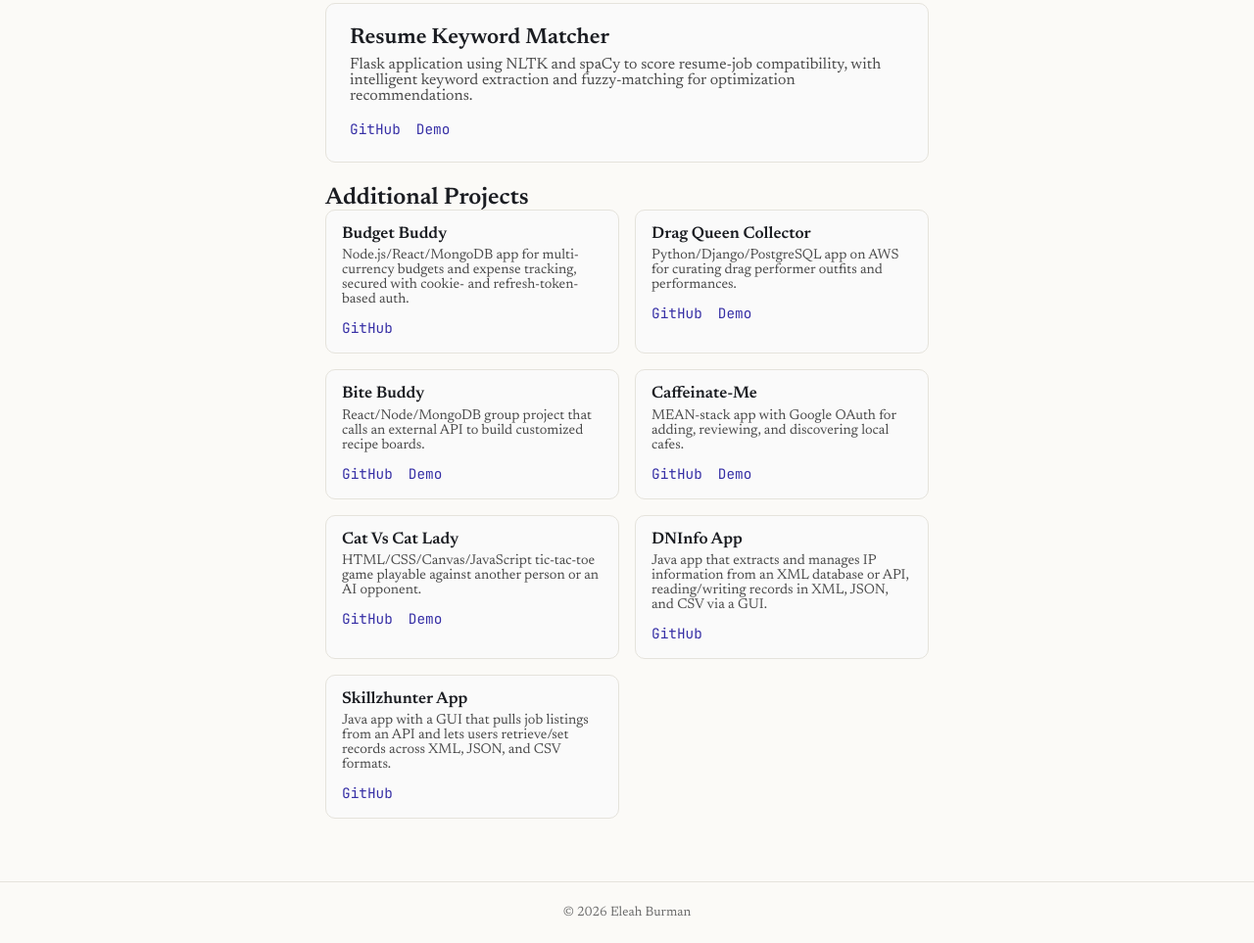
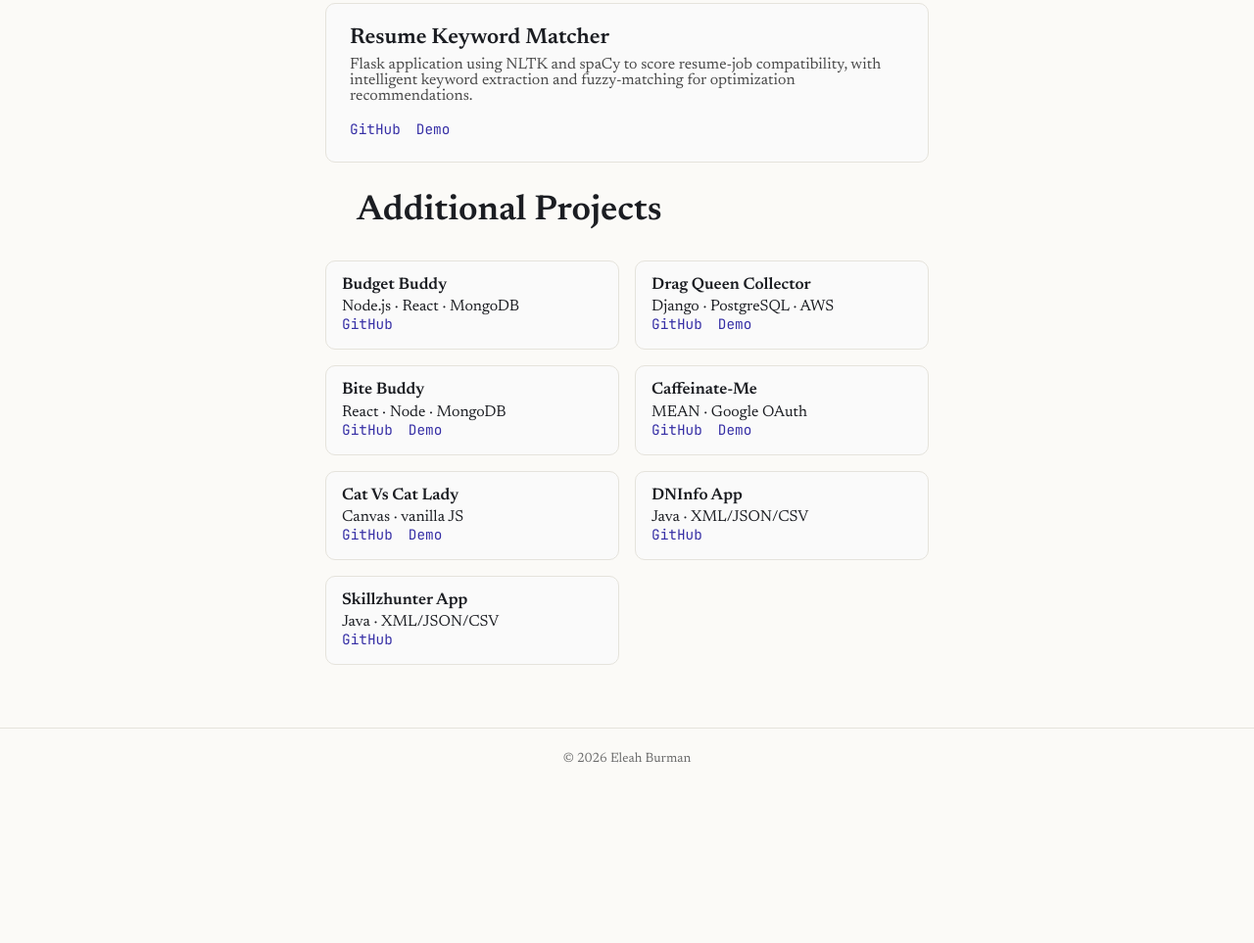
Before and after one commit to EleahBurman/eleah-burman-project-1, a website: page projects.html in a window 1280 px wide. Shown: the part 951-1914 px from the top of the page at 98% size. After the commit the page ends 1757 px from the top, so only its background shows below. Drawn offline with Linux system fonts and the light colour scheme.

Commit message:
Remove extra information from additional projects

```diff
--- a/projects.html
+++ b/projects.html
@@ -72,11 +72,11 @@
                 </article>
             </div>
 
-            <h2>Additional Projects</h2>
+            <h2 class="page-title">Additional Projects</h2>
             <div class="mini-project-grid">
                 <article class="project-card mini">
                     <h3 class="mini-title">Budget Buddy</h3>
-                    <p class="description">Node.js/React/MongoDB app for multi-currency budgets and expense tracking, secured with cookie- and refresh-token-based auth.</p>
+                    <p class="stack">Node.js · React · MongoDB</p>
                     <div class="project-links">
                         <a href="https://github.com/EleahBurman/budget-app">GitHub</a>
                     </div>
@@ -84,7 +84,7 @@
 
                 <article class="project-card mini">
                     <h3 class="mini-title">Drag Queen Collector</h3>
-                    <p class="description">Python/Django/PostgreSQL app on AWS for curating drag performer outfits and performances.</p>
+                    <p class="stack">Django · PostgreSQL · AWS</p>
                     <div class="project-links">
                         <a href="https://github.com/EleahBurman/drag-queen-collector">GitHub</a>
                         <a href="https://dragqueencollector.fly.dev/">Demo</a>
@@ -93,7 +93,7 @@
 
                 <article class="project-card mini">
                     <h3 class="mini-title">Bite Buddy</h3>
-                    <p class="description">React/Node/MongoDB group project that calls an external API to build customized recipe boards.</p>
+                    <p class="stack">React · Node · MongoDB</p>
                     <div class="project-links">
                         <a href="https://github.com/EleahBurman/bite-buddy-front-end">GitHub</a>
                         <a href="https://bitebuddyapp.netlify.app/">Demo</a>
@@ -102,7 +102,7 @@
 
                 <article class="project-card mini">
                     <h3 class="mini-title">Caffeinate-Me</h3>
-                    <p class="description">MEAN-stack app with Google OAuth for adding, reviewing, and discovering local cafes.</p>
+                    <p class="stack">MEAN · Google OAuth</p>
                     <div class="project-links">
                         <a href="https://github.com/EleahBurman/caffeinate-me">GitHub</a>
                         <a href="https://caffeinate-me.fly.dev/">Demo</a>
@@ -111,7 +111,7 @@
 
                 <article class="project-card mini">
                     <h3 class="mini-title">Cat Vs Cat Lady</h3>
-                    <p class="description">HTML/CSS/Canvas/JavaScript tic-tac-toe game playable against another person or an AI opponent.</p>
+                    <p class="stack">Canvas · vanilla JS</p>
                     <div class="project-links">
                         <a href="https://github.com/EleahBurman/cat-vs-catlady">GitHub</a>
                         <a href="https://catvscatlady.surge.sh/">Demo</a>
@@ -120,7 +120,7 @@
 
                 <article class="project-card mini">
                     <h3 class="mini-title">DNInfo App</h3>
-                    <p class="description">Java app that extracts and manages IP information from an XML database or API, reading/writing records in XML, JSON, and CSV via a GUI.</p>
+                    <p class="stack">Java · XML/JSON/CSV</p>
                     <div class="project-links">
                         <a href="https://github.com/Sp25-CS5004-Online-Lionelle/homework07-EleahBurman">GitHub</a>
                     </div>
@@ -128,7 +128,7 @@
 
                 <article class="project-card mini">
                     <h3 class="mini-title">Skillzhunter App</h3>
-                    <p class="description">Java app with a GUI that pulls job listings from an API and lets users retrieve/set records across XML, JSON, and CSV formats.</p>
+                    <p class="stack">Java · XML/JSON/CSV</p>
                     <div class="project-links">
                         <a href="https://github.com/Sp25-CS5004-Online-Lionelle/final-project-group-2/">GitHub</a>
                     </div>
```
